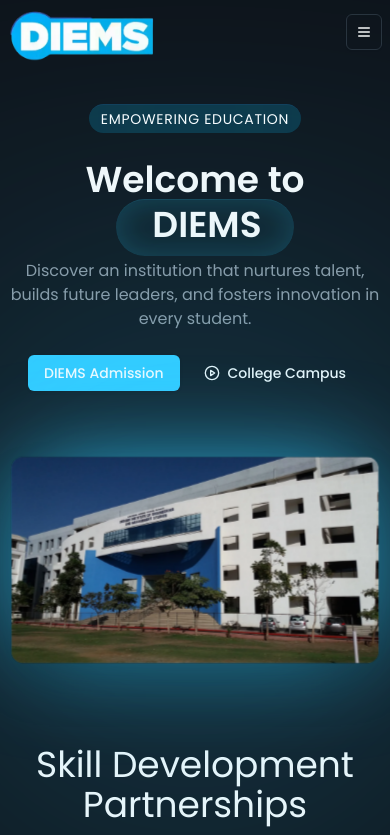
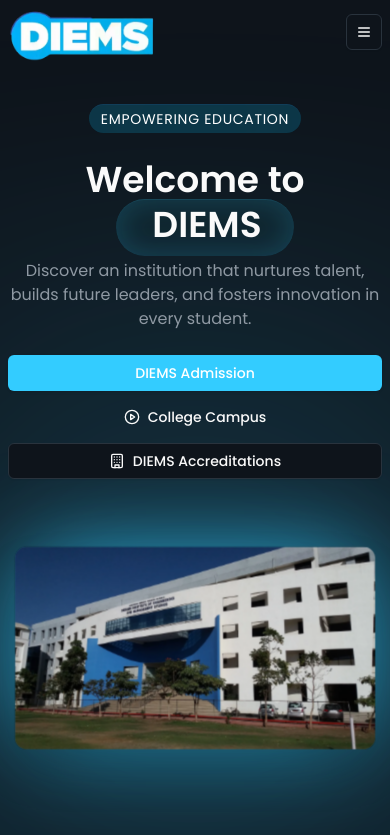
Before and after one commit to CSSandhu2005/DIEMS, a React (Vite) app: page / in a window 390 px wide. Shown: the top 835 px of the page. Built offline with nearby package versions, Linux system fonts and the light colour scheme.

Commit message:
changes done

```diff
--- a/src/assets/index.ts
+++ b/src/assets/index.ts
@@ -37,6 +37,7 @@ import achievement5 from "@/assets/achievement-5.webp" ;
 import achievement6 from "@/assets/achievement-6.webp" ;
 import achievement7 from "@/assets/achievement-7.webp" ;
 import achievement8 from "@/assets/achievement-8.webp" ;
+import Banner from "@/assets/Banner.jpg" ;
 
 
 const brands = [brand1, brand2, brand3, brand4, brand5];
@@ -60,5 +61,6 @@ export {
   avatar1,
   avatar2,
   avatar3,
-  ctaBanner
+  ctaBanner ,
+  Banner
 };
--- a/src/components/FeaturesCard.tsx
+++ b/src/components/FeaturesCard.tsx
@@ -19,9 +19,9 @@ const FeaturesCard = ({ classes, children }: FeatureCardProps) => {
       initial='start'
       whileInView='end'
       viewport={{ once: true }}
-      className={`relative overflow-hidden p-[1px] ring ring-inset ring-zing-800/50 rounded-[14px] ${classes}`}
+      className={`relative overflow-hidden p-[3px] ring ring-inset ring-primary-800/50 rounded-[14px] ${classes}`}
     >
-      <div className='relative isolate bog-card backdrop-blur-md rounded-xl overflow-hidden' ref={cardRef} onMouseOver={() => setShowGlow(true)}
+      <div className='relative isolate bg-card backdrop-blur-md rounded-xl overflow-hidden' ref={cardRef} onMouseOver={() => setShowGlow(true)}
         onMouseOut={() => setShowGlow(false)}>
         {children}
       </div>
--- a/src/components/Hero.tsx
+++ b/src/components/Hero.tsx
@@ -1,12 +1,12 @@
 import { heroData } from '@/constants';
 import { Button } from '@/components/ui/button';
-import { heroBanner } from '@/assets';
-import { CirclePlay } from 'lucide-react';
-import { Dialog, DialogTrigger, DialogContent } from '@/components/ui/dialog';
+import { Banner, heroBanner } from '@/assets';
+import { Building, CirclePlay } from 'lucide-react';
+import { Dialog, DialogTrigger, DialogContent, DialogClose } from '@/components/ui/dialog';
 import { AspectRatio } from '@/components/ui/aspect-ratio';
 import { useState, useCallback, useRef } from 'react';
 import dynamic from 'next/dynamic';
-import { motion, Variants, useScroll, useSpring, useTransform } from 'framer-motion';
+import { motion, Variants, useScroll, useSpring, useTransform, useReducedMotion } from 'framer-motion';
 
 // Dynamically import ReactPlayer to lazy-load the component only when needed
 const ReactPlayerLazy = dynamic(() => import('react-player/youtube'), { ssr: false });
@@ -37,10 +37,18 @@ const heroChildVariants: Variants = {
   },
 };
 
+// Define a mobile check (you can adjust the breakpoint)
+const isMobile = window.innerWidth <= 768;
+
 const Hero = () => {
   const [isDialogOpen, setDialogOpen] = useState(false);
+  const [isImagePopUpOpen, setImagePopUpOpen] = useState(false); // State to handle image pop-up
   const heroBannerRef = useRef<HTMLElement>(null);
 
+  // Reduced motion hook to detect user's preference
+  const prefersReducedMotion = useReducedMotion();
+
+  // Using scroll animation
   const { scrollYProgress } = useScroll({
     target: heroBannerRef,
     offset: ['start 1080px', '50% start'],
@@ -59,58 +67,63 @@ const Hero = () => {
     setDialogOpen(prev => !prev);
   }, []);
 
+  const handleImagePopUpToggle = useCallback(() => {
+    setImagePopUpOpen(prev => !prev);
+  }, []);
+
   return (
-    <section className='py-10 md:py-16'>
+    <section className="py-10 md:py-16">
       <motion.div
-        variants={heroVariant}
-        initial='start'
-        animate='end'
-        className='container text-center'
+        variants={prefersReducedMotion || isMobile ? {} : heroVariant} // Disable animations for reduced motion or mobile devices
+        initial="start"
+        animate="end"
+        className="container text-center"
       >
-        <div className='max-w-screen-md mx-auto'>
+        <div className="max-w-screen-md mx-auto">
           <motion.p
-            variants={heroChildVariants}
-            className='text-sm uppercase tracking-wider bg-accent/50 text-secondary-foreground max-w-max mx-auto px-3 py-1 rounded-full border-t border-blue-500/10 backdrop-blur-3xl mb-6 md:mb-10'
+            variants={prefersReducedMotion || isMobile ? {} : heroChildVariants} // Disable animations on mobile/reduced motion
+            className="text-sm uppercase tracking-wider bg-accent/50 text-secondary-foreground max-w-max mx-auto px-3 py-1 rounded-full border-t border-blue-500/10 backdrop-blur-3xl mb-6 md:mb-10"
           >
             {heroData.sectionSubtitle}
           </motion.p>
 
           <motion.h2
-            variants={heroChildVariants}
-            className='text-4xl font-semibold !leading-tight mb-3 md:text-5xl md:mb-5 lg:text-6xl'
+            variants={prefersReducedMotion || isMobile ? {} : heroChildVariants}
+            className="text-4xl font-semibold !leading-tight mb-3 md:text-5xl md:mb-5 lg:text-6xl"
           >
             <div>{heroData.sectionTitle}</div>
-            <span className='relative isolate ms-6 p-2 lg:py-1'>
+            <span className="relative isolate ms-6 p-2 lg:py-1">
               {heroData.decoTitle}
-              <span className='absolute -z-10 top-2 -left-10 -right-6 bottom-0.5 bg-primary/5 rounded-full px-8 ms-3 border-t border-primary/20 shadow-[inset_0px_0px_30px_0px] shadow-primary/20 md:top-3 md:bottom-1 lg:top-4 lg:bottom-2'></span>
+              <span className="absolute -z-10 top-2 -left-10 -right-6 bottom-0.5 bg-primary/5 rounded-full px-8 ms-3 border-t border-primary/20 shadow-[inset_0px_0px_30px_0px] shadow-primary/20 md:top-3 md:bottom-1 lg:top-4 lg:bottom-2"></span>
             </span>
           </motion.h2>
 
           <motion.p
-            variants={heroChildVariants}
-            className='text-muted-foreground md:text-xl'
+            variants={prefersReducedMotion || isMobile ? {} : heroChildVariants}
+            className="text-muted-foreground md:text-xl"
           >
             {heroData.sectionText}
           </motion.p>
 
           <motion.div
-            variants={heroChildVariants}
-            className='flex justify-center gap-2 mt-6 md:mt-10'
+            variants={prefersReducedMotion || isMobile ? {} : heroChildVariants}
+            className="flex justify-center gap-2 mt-6 z-40 md:mt-10 flex-col md:flex-row lg:flex-row"
           >
             <Button>DIEMS Admission</Button>
+            {/* Dialog Button */}
             <Dialog open={isDialogOpen} onOpenChange={setDialogOpen}>
               <DialogTrigger asChild>
-                <Button variant='ghost' onClick={handleDialogToggle}>
+                <Button variant="ghost" onClick={handleDialogToggle}>
                   <CirclePlay />
                   College Campus
                 </Button>
               </DialogTrigger>
 
-              <DialogContent className='p-0 overflow-hidden max-w-[640px] xl:max-w-[1000px]'>
+              <DialogContent className="p-0 overflow-hidden max-w-[640px] xl:max-w-[1000px]">
                 <AspectRatio ratio={16 / 9}>
                   {isDialogOpen && (
                     <ReactPlayerLazy
-                      url='https://www.youtube.com/watch?v=iS5pw1Gv9UU'
+                      url="https://www.youtube.com/watch?v=iS5pw1Gv9UU"
                       style={{
                         minWidth: '100%',
                         maxWidth: '100%',
@@ -122,12 +135,50 @@ const Hero = () => {
                 </AspectRatio>
               </DialogContent>
             </Dialog>
+
+            {/* Pop-Up Image Button */}
+            <Button variant="outline" onClick={handleImagePopUpToggle}>
+              <Building />
+              DIEMS Accreditations
+            </Button>
           </motion.div>
         </div>
 
-        <div className='relative mt-16 mb-2 max-w-screen-xl mx-auto isolate md:mt-16'>
+        {/* Image Pop-Up Section */}
+        {isImagePopUpOpen && (
+          <Dialog open={isImagePopUpOpen} onOpenChange={setImagePopUpOpen}>
+            <DialogTrigger asChild>
+              <button></button>
+            </DialogTrigger>
+
+            <DialogContent className="p-0 overflow-hidden max-w-[640px] xl:max-w-[1000px]">
+              <motion.div
+                className="relative w-full h-auto"
+                initial={{ scale: 0 }}
+                animate={{ scale: 1 }}
+                exit={{ scale: 0 }}
+                transition={{
+                  type: 'spring',
+                  stiffness: 400,
+                  damping: 20,
+                }}
+              >
+                <img
+                  src={Banner} // DIEMS Accreditations Banner 2025
+                  alt="Pop-Up Image"
+                  className="w-full h-auto rounded-xl"
+                  loading="lazy"
+                />
+              </motion.div>
+
+              <DialogClose asChild>
+              </DialogClose>
+            </DialogContent>
+          </Dialog>
+        )}
+        <div className="relative mt-16 mb-2 max-w-screen-xl mx-auto isolate md:mt-16 -z-10">
           <motion.figure
-            className='bg-background/60 backdrop-blur-3xl rounded-xl shadow-2xl overflow-hidden'
+            className="bg-background/60 backdrop-blur-3xl rounded-xl shadow-2xl overflow-hidden"
             initial={{
               y: 120,
               opacity: 0,
@@ -148,16 +199,17 @@ const Hero = () => {
           >
             <img
               src={heroBanner}
-              alt='Hero Banner'
+              alt="Hero Banner"
               width={1468}
               height={815}
               className="w-full h-auto"
               loading="lazy"
+              decoding="async"
             />
           </motion.figure>
 
           <motion.div
-            className='absolute bg-primary inset-5 blur-[50px] -z-50'
+            className="absolute bg-primary inset-5 blur-[50px] -z-50"
             initial={{ scale: 0.8, opacity: 0 }}
             animate={{ scale: 1, opacity: 1 }}
             transition={{ duration: 2, delay: 0.5, ease: 'backInOut' }}
@@ -166,7 +218,7 @@ const Hero = () => {
             initial={{ scale: 0.4, opacity: 0 }}
             animate={{ scale: 1, opacity: 1 }}
             transition={{ duration: 2, delay: 1.5, ease: 'backOut' }}
-            className='absolute inset-0 bg-primary blur-[200px] scale-y-75 scale-x-125 rounded-full -z-50'
+            className="absolute inset-0 bg-primary blur-[200px] scale-y-75 scale-x-125 rounded-full -z-50"
           ></motion.div>
         </div>
       </motion.div>
--- a/src/components/Overview.tsx
+++ b/src/components/Overview.tsx
@@ -50,7 +50,7 @@ const Overview = () => {
           <Carousel>
             <CarouselContent>
               {achievements.map((src, index) => (
-                <CarouselItem key={index} className="w-[100%] max-w-[500px]">
+                <CarouselItem key={index} className="max-w-[90%]">
                   <img
                     src={src}
                     alt='image'
--- a/src/components/Process.tsx
+++ b/src/components/Process.tsx
@@ -51,7 +51,7 @@ const Process = () => {
                 viewport={{ once: true }}
               >
                 <motion.div
-                  className='w-16 h-16 grid place-items-center rounded-full border border-foreground/5 shirnk-0'
+                  className='w-16 h-16 grid place-items-center rounded-full border border-primary/5 shirnk-0'
                   variants={variants.fadeInScale}
                 >
                   {icon}
--- a/tailwind.config.js
+++ b/tailwind.config.js
@@ -3,45 +3,84 @@
 	darkMode: ["class"],
 	content: ["./index.html", "./src/**/*.{html,js,ts,jsx,tsx}"],
 	theme: {
-	fontFamily : {
-		sans: ["Poppins", "Helvetica", "Arial", "sans-serif"]
+	  fontFamily: {
+		sans: ["Poppins", "Helvetica", "Arial", "sans-serif"],
 	  },
 	  extend: {
+		keyframes: {
+		  fadeSlideUp: {
+			'0%': {
+			  opacity: '0',
+			  transform: 'translateY(30px) scale(0.85)',
+			  filter: 'blur(5px)',
+			},
+			'100%': {
+			  opacity: '1',
+			  transform: 'translateY(0) scale(1)',
+			  filter: 'blur(0)',
+			},
+		  },
+		  fadeScale: {
+			'0%': {
+			  opacity: '0',
+			  transform: 'scale(0.8)',
+			},
+			'100%': {
+			  opacity: '1',
+			  transform: 'scale(1)',
+			},
+		  },
+		  zoomIn: {
+			'0%': {
+			  opacity: '0',
+			  transform: 'scale(0.8)',
+			},
+			'100%': {
+			  opacity: '1',
+			  transform: 'scale(1)',
+			},
+		  },
+		},
+		animation: {
+		  fadeSlideUp: 'fadeSlideUp 1.5s ease-out forwards',
+		  fadeScale: 'fadeScale 2s ease-in-out forwards',
+		  zoomIn: 'zoomIn 1.2s ease-out forwards',
+		},
 		borderRadius: {
 		  lg: 'var(--radius)',
 		  md: 'calc(var(--radius) - 2px)',
-  			sm: 'calc(var(--radius) - 4px)'
+		  sm: 'calc(var(--radius) - 4px)',
 		},
 		colors: {
 		  background: 'hsl(var(--background))',
 		  foreground: 'hsl(var(--foreground))',
 		  card: {
 			DEFAULT: 'hsl(var(--card))',
-  				foreground: 'hsl(var(--card-foreground))'
+			foreground: 'hsl(var(--card-foreground))',
 		  },
 		  popover: {
 			DEFAULT: 'hsl(var(--popover))',
-  				foreground: 'hsl(var(--popover-foreground))'
+			foreground: 'hsl(var(--popover-foreground))',
 		  },
 		  primary: {
 			DEFAULT: 'hsl(var(--primary))',
-  				foreground: 'hsl(var(--primary-foreground))'
+			foreground: 'hsl(var(--primary-foreground))',
 		  },
 		  secondary: {
 			DEFAULT: 'hsl(var(--secondary))',
-  				foreground: 'hsl(var(--secondary-foreground))'
+			foreground: 'hsl(var(--secondary-foreground))',
 		  },
 		  muted: {
 			DEFAULT: 'hsl(var(--muted))',
-  				foreground: 'hsl(var(--muted-foreground))'
+			foreground: 'hsl(var(--muted-foreground))',
 		  },
 		  accent: {
 			DEFAULT: 'hsl(var(--accent))',
-  				foreground: 'hsl(var(--accent-foreground))'
+			foreground: 'hsl(var(--accent-foreground))',
 		  },
 		  destructive: {
 			DEFAULT: 'hsl(var(--destructive))',
-  				foreground: 'hsl(var(--destructive-foreground))'
+			foreground: 'hsl(var(--destructive-foreground))',
 		  },
 		  border: 'hsl(var(--border))',
 		  input: 'hsl(var(--input))',
@@ -51,10 +90,10 @@
 			'2': 'hsl(var(--chart-2))',
 			'3': 'hsl(var(--chart-3))',
 			'4': 'hsl(var(--chart-4))',
-  				'5': 'hsl(var(--chart-5))'
-  			}
-  		}
-  	}
+			'5': 'hsl(var(--chart-5))',
+		  },
+		},
+	  },
 	},
 	plugins: [require("tailwindcss-animate")],
-}
+  };
```
Also changed, not shown: src/assets/Banner.jpg (added). Lines whose indentation alone changed are shown as unchanged.
